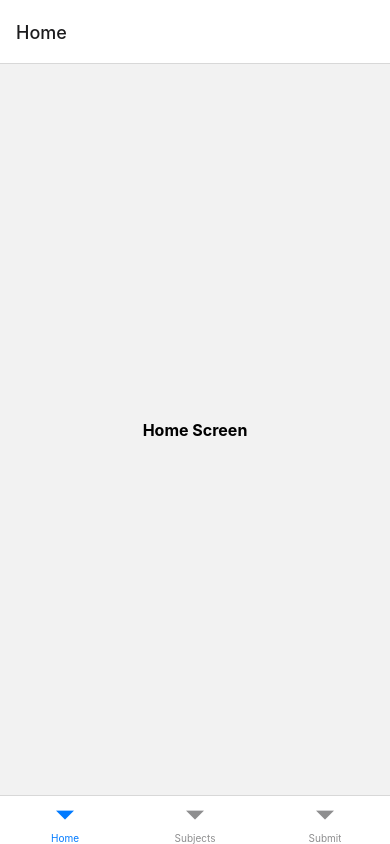
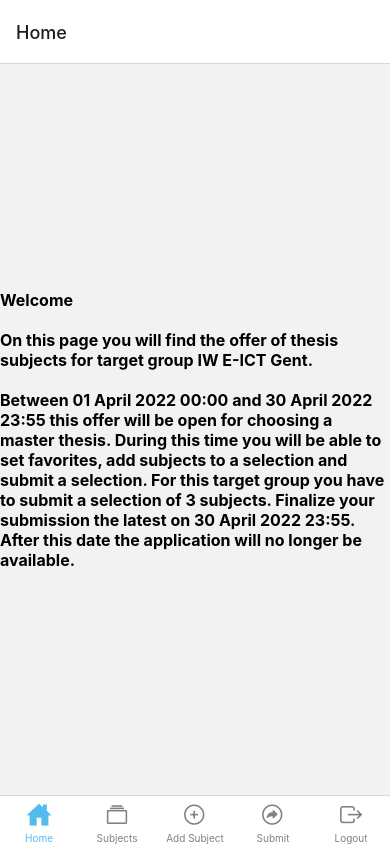
Before and after one commit to fiendeleersnyder/Bachelorproject-Frontend-Groep1, a React Native app in the folder Frontend-mobieleapplicatie/BachelorproefApp/: screen / in a window 390 px wide. Built offline with nearby package versions, Linux system fonts and the light colour scheme.

Commit message:
indienenform poging 1

```diff
--- a/Frontend-mobieleapplicatie/BachelorproefApp/App.js
+++ b/Frontend-mobieleapplicatie/BachelorproefApp/App.js
@@ -6,23 +6,63 @@ import Inlogscreen from './app/screens/Inlogscreen';
 import Homescreen from './app/screens/Homescreen';
 import Indienenscreen from './app/screens/Indienenscreen';
 import Onderwerpenscreen from './app/screens/Onderwerpenscreen';
+import AddOnderwerpscreen from './app/screens/AddOnderwerpscreen';
 import Login from './app/components/Login/Login';
 import { NavigationContainer } from '@react-navigation/native';
 import { createBottomTabNavigator } from '@react-navigation/bottom-tabs';
+import { Ionicons } from '@expo/vector-icons'; //home focused: 'home-sharp' // niet focused 'home-outline
+//onderwerpen focused: 'albums' // niet focused 'albums-outline'
+//indienen focused: 'arrow-redo-circle' //niet focused: 'arrow-redo-circle-outline'
+//logout focused: 'exit' //niet focused: 'exit-outline'
+
 
 export default function App() {
   const [email, setEmail] = useState();
   const [password, setPassword] = useState();
+
+  function uitloggen() {
+    return (
+      <View style={{ flex: 1, justifyContent: 'center', alignItems: 'center' }}>
+        <Text>uitlogknop werkt joepie!</Text>
+      </View>
+    );
+  }
 
   const Tab = createBottomTabNavigator();
 
     return (
       //<Login />
       <NavigationContainer>
-      <Tab.Navigator >
+      <Tab.Navigator
+          screenOptions={({ route }) => ({
+          tabBarIcon: ({ focused, color, size }) => {
+              let iconName;
+
+              if (route.name === 'Home') {
+                iconName = focused
+                  ? 'home-sharp'
+                  : 'home-outline';
+              } else if (route.name === 'Subjects') {
+                iconName = focused ? 'albums' : 'albums-outline';
+              } else if (route.name === 'Submit') {
+                iconName = focused ? 'arrow-redo-circle' : 'arrow-redo-circle-outline';
+              } else if (route.name === 'Logout') {
+                iconName = focused ? 'exit' : 'exit-outline';
+              } else if (route.name === 'Add Subject') {
+                iconName = focused ? 'add-circle' : 'add-circle-outline';
+              }
+
+              return <Ionicons name={iconName} size={size} color={color} />;
+            },
+            tabBarActiveTintColor: '#52BDEC',
+            tabBarInactiveTintColor: 'gray',
+        })}
+      >
         <Tab.Screen name="Home" component={Homescreen} />
         <Tab.Screen name="Subjects" component={Onderwerpenscreen} />
+        <Tab.Screen name="Add Subject" component={AddOnderwerpscreen} />
         <Tab.Screen name="Submit" component={Indienenscreen} />
+        <Tab.Screen name="Logout" component={uitloggen} />
       </Tab.Navigator>
     </NavigationContainer>
   );
--- /dev/null
+++ b/Frontend-mobieleapplicatie/BachelorproefApp/app/screens/AddOnderwerpscreen.js
@@ -0,0 +1,40 @@
+import { StyleSheet, Dimensions, Text, Alert, Button, Platform, TouchableOpacity, View, Irmage, SafeAreaView} from 'react-native';
+import React, {useState} from 'react';
+import { Picker } from '@react-native-picker/picker';
+
+function Indienenscreen() {
+   return (
+    <View style={styles.view}>
+         <TextInput
+          placeholder="Email" />
+        <TextInput
+          secureTextEntry={true}
+          placeholder="Password"
+        />
+        <Picker
+          selectedValue={currency}
+          onValueChange={currentCurrency => setCurrency(currentCurrency)}>
+          <Picker.Item label="USD" value="US Dollars" />
+          <Picker.Item label="EUR" value="Euro" />
+          <Picker.Item label="NGN" value="Naira" />
+        </Picker>
+        <Text>
+          Selected: {currency}
+        </Text>
+    </View>
+   );
+ }
+
+ const styles = StyleSheet.create({
+     view: {
+        flex: 1,
+        alignItems: 'center',
+        justifyContent: 'center'
+     },
+     text: {
+        fontSize:16,
+        fontWeight:'700'
+     }
+ })
+
+ export default Indienenscreen;
--- a/Frontend-mobieleapplicatie/BachelorproefApp/app/screens/Homescreen.js
+++ b/Frontend-mobieleapplicatie/BachelorproefApp/app/screens/Homescreen.js
@@ -3,7 +3,20 @@ import { StyleSheet, Dimensions, Text, Alert, Button, Platform, TouchableOpacity
 function Homescreen() {
    return (
     <View style={styles.view}>
-        <Text style={styles.text}>Home Screen</Text>
+        <Text style={styles.text}>
+        Welcome
+        {"\n"}
+        {"\n"}
+        On this page you will find the offer of thesis subjects for target group IW E-ICT Gent.
+        {"\n"}
+        {"\n"}
+        Between 01 April 2022 00:00 and 30 April 2022 23:55 this offer will be open for choosing
+        a master thesis. During this time you will be able to set favorites,
+        add subjects to a selection and submit a selection. For this target
+        group you have to submit a selection of 3 subjects. Finalize your
+        submission the latest on 30 April 2022 23:55. After this date the
+        application will no longer be available.
+        </Text>
     </View>
    );
  }
--- a/Frontend-mobieleapplicatie/BachelorproefApp/package.json
+++ b/Frontend-mobieleapplicatie/BachelorproefApp/package.json
@@ -10,7 +10,9 @@
     "eject": "expo eject"
   },
   "dependencies": {
+    "@expo/vector-icons": "^13.0.0",
     "@react-native-community/hooks": "^2.8.1",
+    "@react-native-picker/picker": "^2.4.1",
     "@react-navigation/bottom-tabs": "^6.3.1",
     "@react-navigation/drawer": "^6.4.1",
     "@react-navigation/native": "^6.0.10",
```
Also changed, not shown: Frontend-mobieleapplicatie/BachelorproefApp/app/constants/DrawerItems.js (deleted, +0 -25 lines), 1 other file (tests, documents, lock files or other folders).
